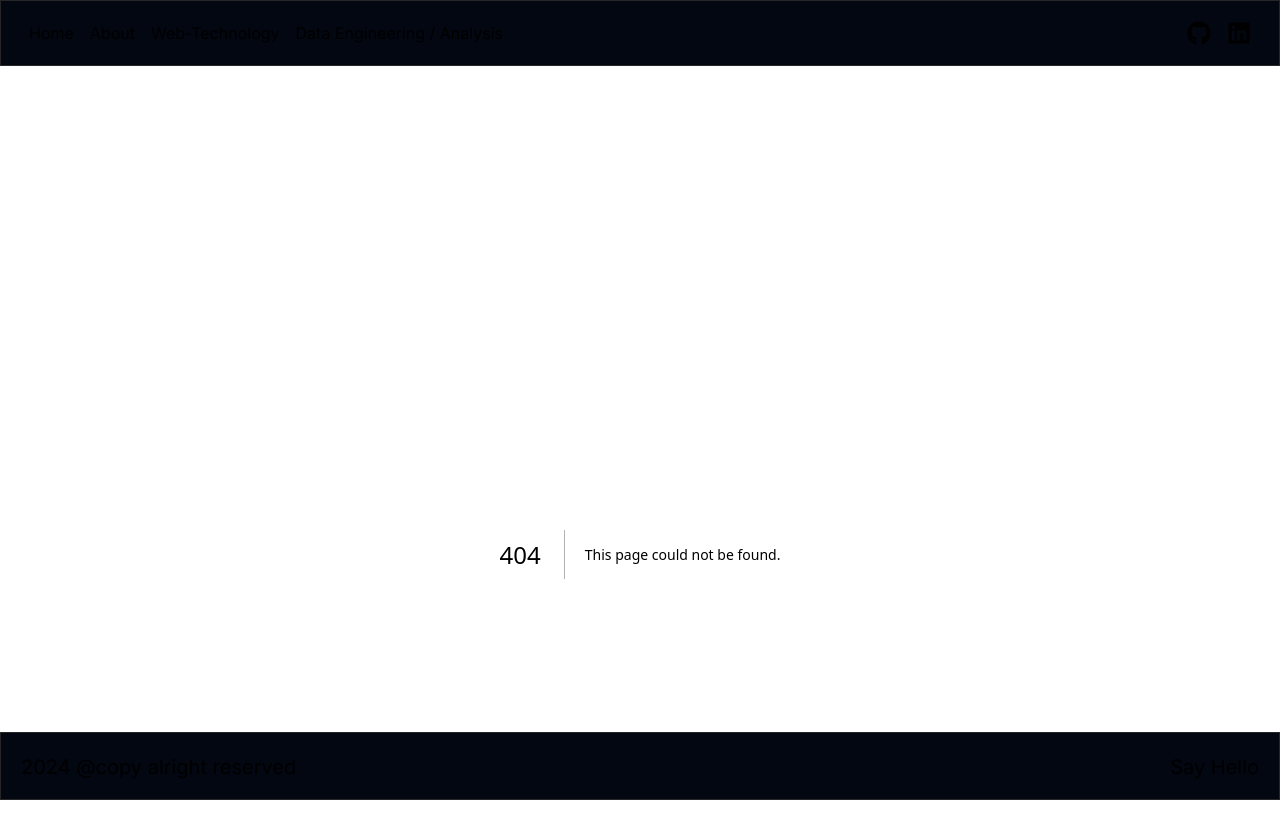
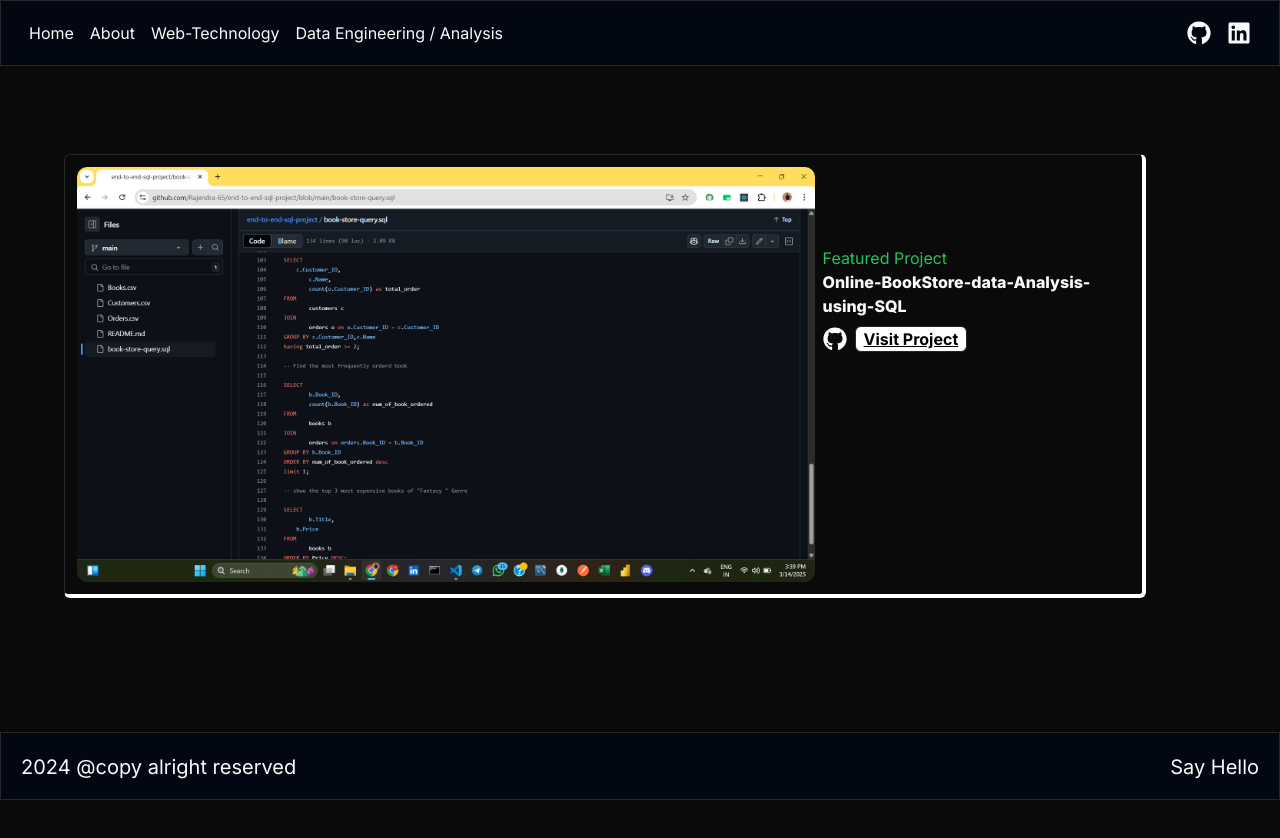
Before and after one commit to Rajendra-65/rajendra-portfolio-latest, a Next.js app: page /sql in a window 1280 px wide. Before the commit this address had no page. Shown: the top 838 px of the page. After the commit the page ends 800 px from the top, so only its background shows below. Built offline with nearby package versions, Linux system fonts and the light colour scheme.

Commit message:
Adding the project section for sql

```diff
--- a/app/(DE)/de/page.tsx
+++ b/app/(DE)/de/page.tsx
@@ -47,7 +47,7 @@ const skillSet = [
         skillName: "sql",
         icon: DiMysql,
         className: "text-white w-[57px] h-[50px] rounded-sm",
-        project_Link: ""
+        project_Link: "/sql"
     },
     {
         skillName: "pandas",
--- /dev/null
+++ b/app/(SQL)/sql/page.tsx
@@ -0,0 +1,27 @@
+import ProjectCard from "@/app/components/ProjectCard"
+
+const sqlProject = [
+    {
+        project_name: "Online-BookStore-data-Analysis-using-SQL",
+        project_link: "https://github.com/Rajendra-65/",
+        image_url: "/sql/sql-online-bookstore.png",
+        project_github_link: "https://github.com/Rajendra-65/end-to-end-sql-project"
+    }
+]
+
+const Sql = () => {
+    return (
+        <div
+                className="pb-5 flex flex-col items-center ml-[2%]"
+            >
+                {sqlProject.map((project, index) => (
+                    <ProjectCard
+                        key={index}
+                        {...project}
+                    />
+                ))}
+            </div>
+    )
+}
+
+export default Sql
```
Also changed, not shown: public/sql/sql-online-bookstore.png (added).
